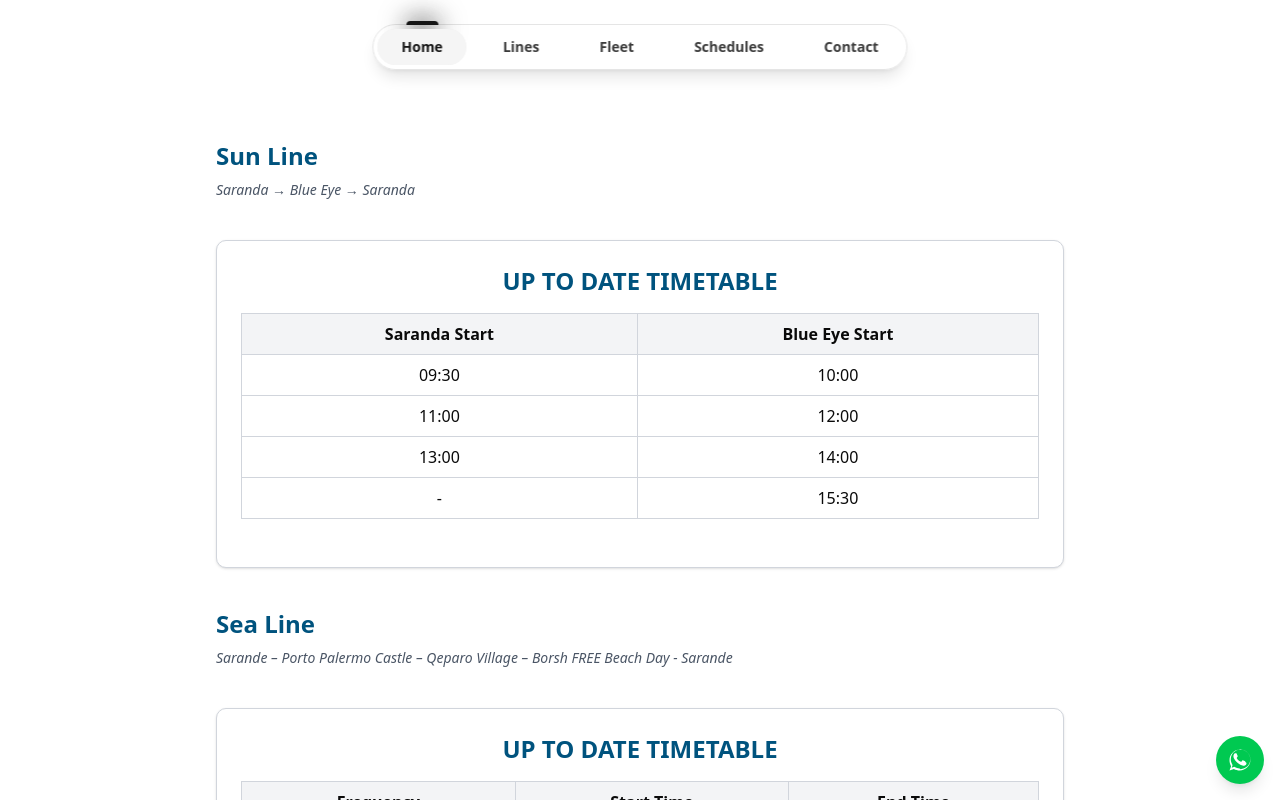
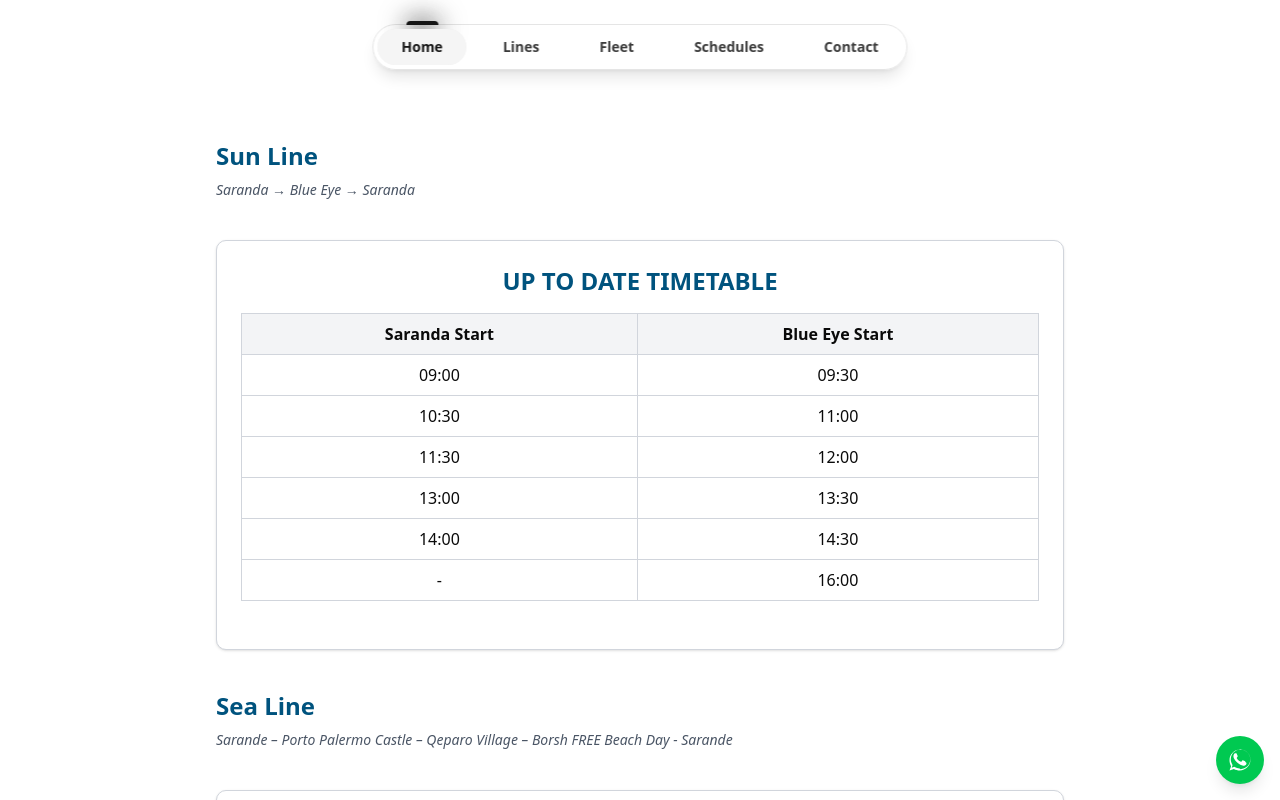
Before and after one commit to martgjepali/hop-on-hop-off-shuttles, a Next.js app: page /time_table in a window 1280 px wide. Shown: the top 800 px of the page. Built offline with nearby package versions, Linux system fonts and the light colour scheme.

Commit message:
time table update

```diff
--- a/src/app/(site)/lines/LineDetailsClient.js
+++ b/src/app/(site)/lines/LineDetailsClient.js
@@ -6,7 +6,7 @@ import Link from "next/link";
 import Modal from "@/components/modal/SeaLineModal";
 import TimeTable from "@/components/time_table/TimeTable";
 import useMediaQuery from "@/app/hooks/useMediaQuery";
-import { sunLineTable } from "@/constants/timeTableData";
+import { timetableData } from "@/constants/timeTableData";
 
 import {
   Listbox,
@@ -171,7 +171,14 @@ export default function LineDetailsClient({ line }) {
               ))}
         </div>
 
-        {line.Name === "Sun Line" && <TimeTable timetable={sunLineTable} />}
+        {line.Name === "Sun Line" && (
+          <TimeTable
+            timetable={
+              timetableData.find((line) => line.line === "Sun Line")?.table ||
+              []
+            }
+          />
+        )}
 
         <div className="border-t border-gray-300">
           <dl className="divide-y divide-gray-300">
@@ -187,7 +194,9 @@ export default function LineDetailsClient({ line }) {
                 Start Location
               </dt>
               <dd className="mt-1 text-sm text-gray-700 sm:col-span-2 sm:mt-0">
-                <Link href={line.StartLocation} target="_blank">{line.StartLocation}</Link>
+                <Link href={line.StartLocation} target="_blank">
+                  {line.StartLocation}
+                </Link>
               </dd>
             </div>
 
--- a/src/constants/timeTableData.js
+++ b/src/constants/timeTableData.js
@@ -10,15 +10,18 @@ export const timetableData = [
     line: "Sun Line",
     route: "Saranda → Blue Eye → Saranda",
     table: [
-      { "Saranda Start": "09:30", "Blue Eye Start": "10:00" },
-      { "Saranda Start": "11:00", "Blue Eye Start": "12:00" },
-      { "Saranda Start": "13:00", "Blue Eye Start": "14:00" },
-      { "Saranda Start": "", "Blue Eye Start": "15:30" },
+      { "Saranda Start": "09:00", "Blue Eye Start": "09:30" },
+      { "Saranda Start": "10:30", "Blue Eye Start": "11:00" },
+      { "Saranda Start": "11:30", "Blue Eye Start": "12:00" },
+      { "Saranda Start": "13:00", "Blue Eye Start": "13:30" },
+      { "Saranda Start": "14:00", "Blue Eye Start": "14:30" },
+      { "Saranda Start": "", "Blue Eye Start": "16:00" },
     ],
   },
   {
     line: "Sea Line",
-    route: "Sarande – Porto Palermo Castle – Qeparo Village – Borsh FREE Beach Day - Sarande",
+    route:
+      "Sarande – Porto Palermo Castle – Qeparo Village – Borsh FREE Beach Day - Sarande",
     table: [
       { Frequency: "Every Day", "Start Time": "08:30", "End Time": "16:30" },
     ],
```
